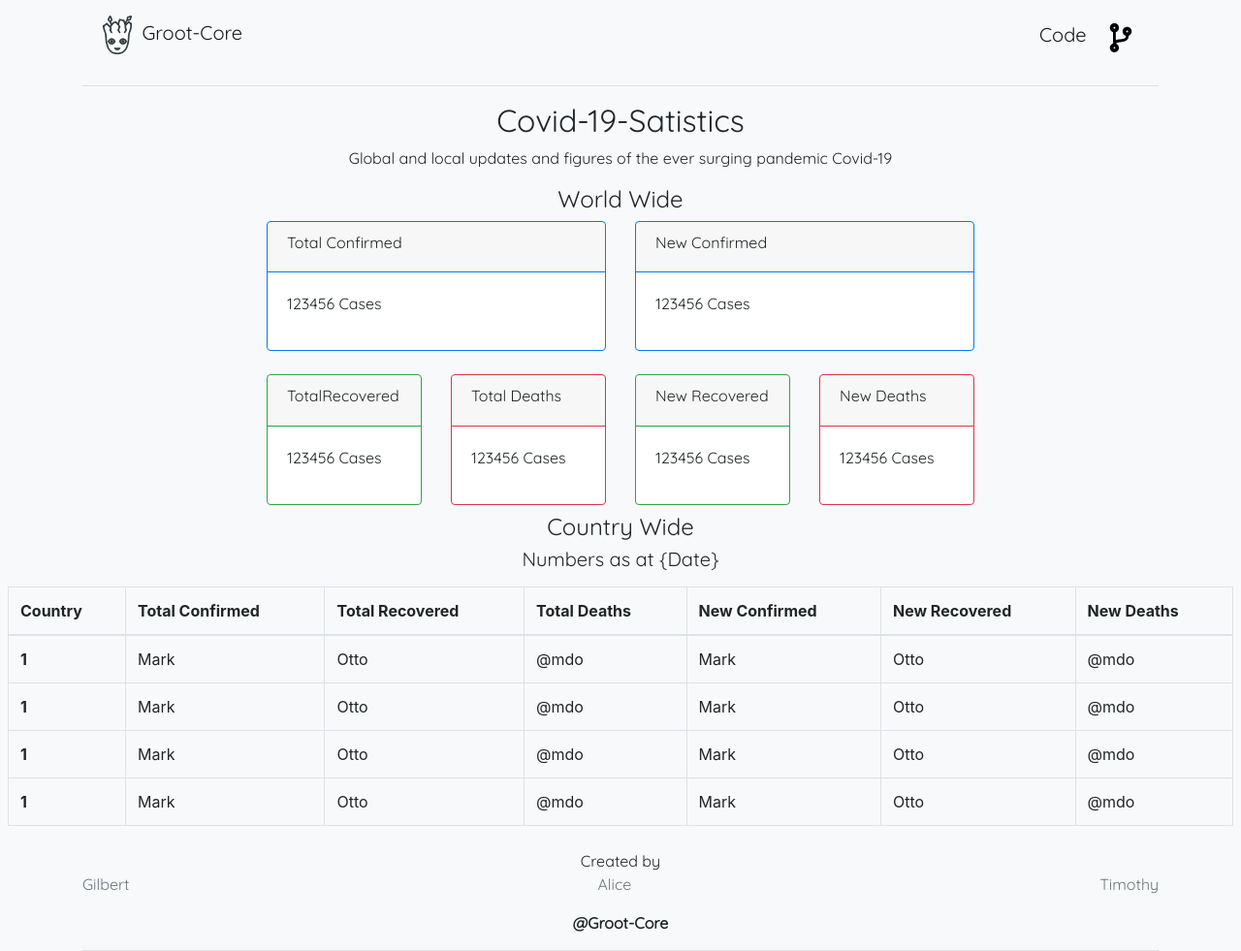
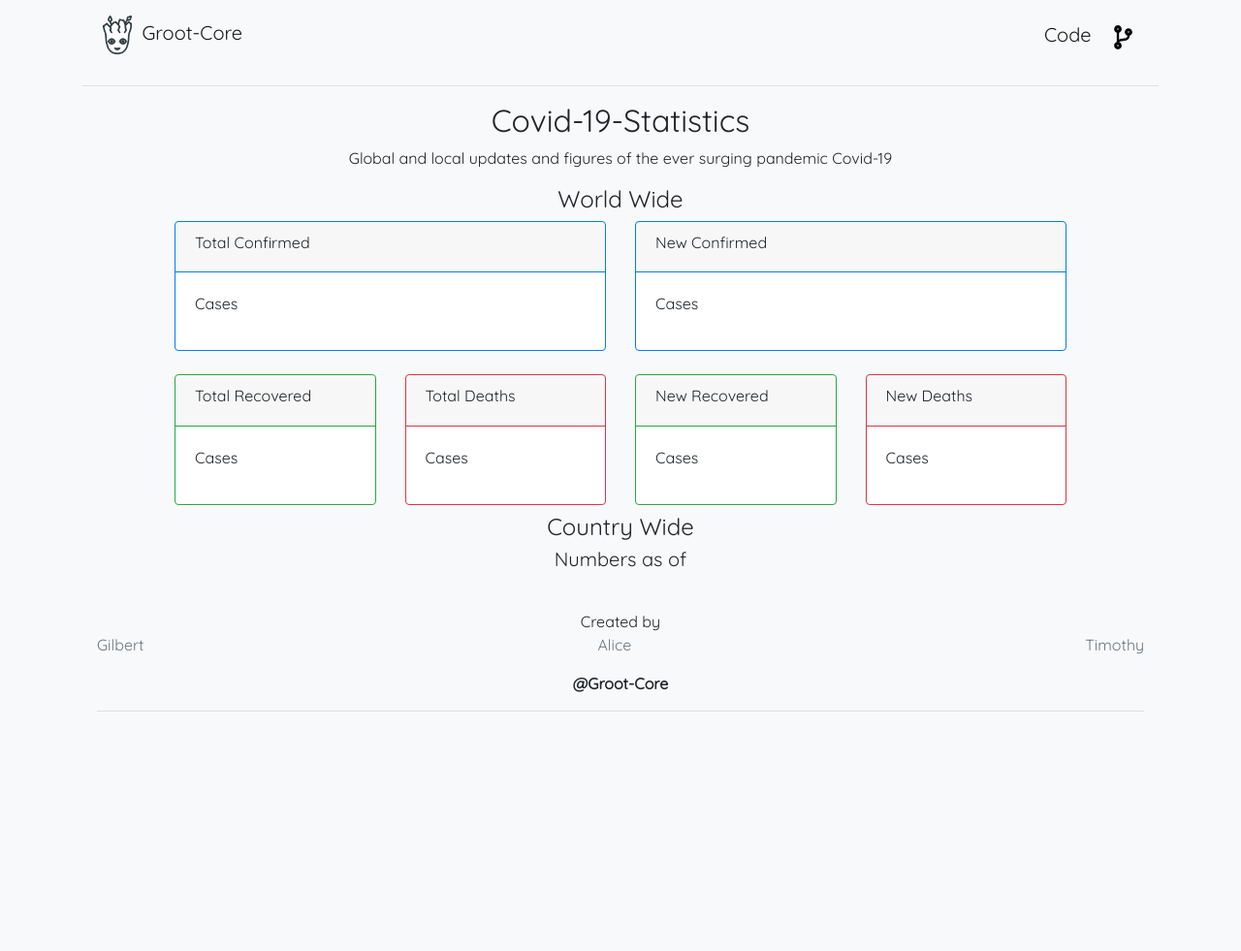
Before and after one commit to wwangwe/Covid-19-Updates, a Django app: page / in a window 1280 px wide. Shown: the whole page at 97% size. After the commit the page ends 734 px from the top, so only its background shows below. Run offline with Django 3.2, Linux system fonts and the light colour scheme; data that the repository does not hold is empty; some libraries are stand-ins or nearby versions.

Commit message:
Update base formating, title

```diff
--- a/templates/base.html
+++ b/templates/base.html
@@ -19,7 +19,7 @@
         rel="stylesheet">
     <!-- Favicon -->
     <link rel="icon" type="image/ico" href="{% static 'img/favicon.png' %}" />
-    <title>I Am Groot</title>
+    <title>Covid-19-Statistics by Groot-Core</title>
 </head>
 
 <body class="bg-light">
@@ -35,142 +35,14 @@
                 <li class="nav-item active">
                     <a class="nav-link" href="https://github.com/Groot-Core/Covid-19-Analysis">
                         <span class="navbar-brand">Code</span>
-                        <img src="{% static 'img/code-branch-solid.svg' %}" width="30" height="30" alt=""
+                        <img src="{% static 'img/code-branch-solid.svg' %}" width="25" height="25" alt=""
                             loading="lazy">
                     </a>
                 </li>
             </ul>
         </nav>
         <hr>
-        <div class="text-center">
-            <h2>Covid-19-Satistics</h2>
-            <p>Global and local updates and figures of the ever surging pandemic Covid-19</p>
-        </div>
-        <h4 class="text-center">World Wide</h4>
-        <div>
-            <div class="row h-75 justify-content-center align-items-center">
-                <div class="col-sm-4">
-                    <div class="card border-primary mb-4">
-                        <div class="card-header border-primary">
-                            <h6>Total Confirmed</h6>
-                        </div>
-                        <div class="card-body">
-                            <p>123456 Cases</p>
-                        </div>
-                    </div>
-                    <div class="row justify-content-center align-items-center">
-                        <div class="col-sm-6">
-                            <div class="card border-success mb-2">
-                                <div class="card-header border-success">
-                                    <h6>TotalRecovered</h6>
-                                </div>
-                                <div class="card-body">
-                                    <p>123456 Cases</p>
-                                </div>
-                            </div>
-                        </div>
-                        <div class="col-sm-6">
-                            <div class="card border-danger mb-2">
-                                <div class="card-header border-danger">
-                                    <h6>Total Deaths</h6>
-                                </div>
-                                <div class="card-body">
-                                    <p>123456 Cases</p>
-                                </div>
-                            </div>
-                        </div>
-                    </div>
-                </div>
-                <div class="col-sm-4">
-                    <div class="card border-primary mb-4">
-                        <div class="card-header border-primary">
-                            <h6>New Confirmed</h6>
-                        </div>
-                        <div class="card-body">
-                            <p>123456 Cases</p>
-                        </div>
-                    </div>
-                    <div class="row justify-content-center align-items-center">
-                        <div class="col-sm-6">
-                            <div class="card border-success mb-2">
-                                <div class="card-header border-success">
-                                    <h6>New Recovered</h6>
-                                </div>
-                                <div class="card-body">
-                                    <p>123456 Cases</p>
-                                </div>
-                            </div>
-                        </div>
-                        <div class="col-sm-6">
-                            <div class="card border-danger mb-2">
-                                <div class="card-header border-danger">
-                                    <h6>New Deaths</h6>
-                                </div>
-                                <div class="card-body">
-                                    <p>123456 Cases</p>
-                                </div>
-                            </div>
-                        </div>
-                    </div>
-                </div>
-            </div>
-        </div>
-    </div>
-    <h4 class="text-center">Country Wide</h4>
-    <h5 class="text-center">Numbers as at {Date}</h5>
-    <div class="table-responsive p-2">
-        <table class="table table-bordered">
-            <thead>
-                <tr>
-                    <th scope="col">Country</th>
-                    <th scope="col">Total Confirmed</th>
-                    <th scope="col">Total Recovered</th>
-                    <th scope="col">Total Deaths</th>
-                    <th scope="col">New Confirmed</th>
-                    <th scope="col">New Recovered</th>
-                    <th scope="col">New Deaths</th>
-                </tr>
-            </thead>
-            <tbody>
-                <tr>
-                    <th scope="row">1</th>
-                    <td>Mark</td>
-                    <td>Otto</td>
-                    <td>@mdo</td>
-                    <td>Mark</td>
-                    <td>Otto</td>
-                    <td>@mdo</td>
-                </tr>
-                <tr>
-                    <th scope="row">1</th>
-                    <td>Mark</td>
-                    <td>Otto</td>
-                    <td>@mdo</td>
-                    <td>Mark</td>
-                    <td>Otto</td>
-                    <td>@mdo</td>
-                </tr>
-                <tr>
-                    <th scope="row">1</th>
-                    <td>Mark</td>
-                    <td>Otto</td>
-                    <td>@mdo</td>
-                    <td>Mark</td>
-                    <td>Otto</td>
-                    <td>@mdo</td>
-                </tr>
-                <tr>
-                    <th scope="row">1</th>
-                    <td>Mark</td>
-                    <td>Otto</td>
-                    <td>@mdo</td>
-                    <td>Mark</td>
-                    <td>Otto</td>
-                    <td>@mdo</td>
-                </tr>
-            </tbody>
-        </table>
-    </div>
+        {% block content %}{% endblock content %}
         <footer class="footer">
             <div class="container text-center">
                 <p>
```
Lines whose indentation alone changed are shown as unchanged.
